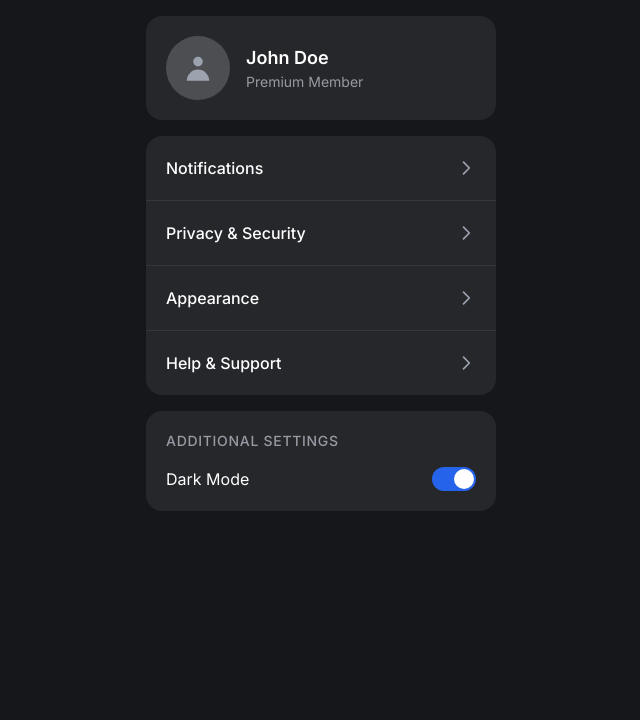
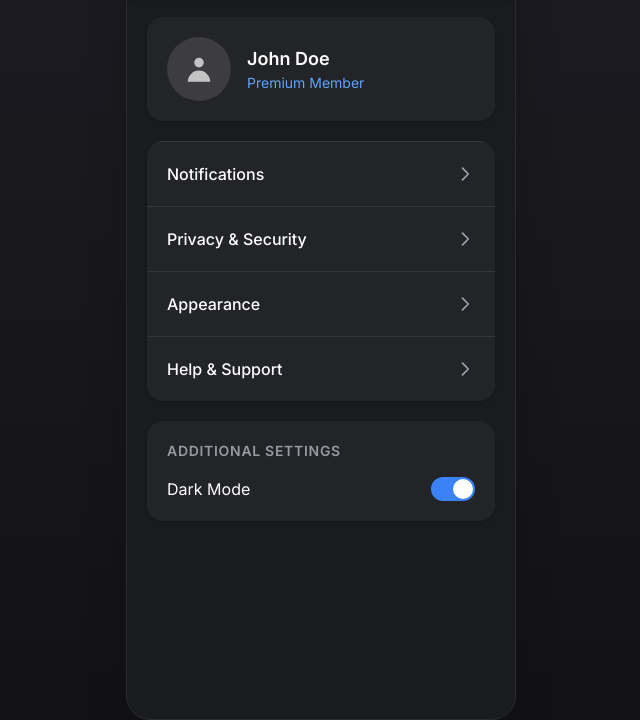
Before and after one commit to yddobyb/2800-202510-DTC14, a plain HTML site: page setting.html in a window 1280 px wide. Shown: the part 124-844 px from the top of the page, without its empty margins (319-959 px from the left). Drawn offline with nearby package versions, Linux system fonts and the light colour scheme.

Commit message:
Add template for menu items in Settings

```diff
--- a/setting.html
+++ b/setting.html
@@ -11,73 +11,84 @@
         body {
             font-family: 'Inter', sans-serif;
         }
+
+        ::-webkit-scrollbar {
+            display: none;
+        }
     </style>
 </head>
 
-<body class="bg-[#16171B] min-h-screen flex items-center justify-center">
-    <div class="w-[390px] h-[844px] bg-[#16171B] overflow-hidden">
+<body class="bg-gradient-to-b from-[#1C1C22] to-[#121216] min-h-screen flex items-center justify-center">
+    <div class="w-[390px] h-[844px] bg-[#1A1B1E] rounded-3xl shadow-2xl overflow-hidden border border-[#2A2B2F]">
         <!-- Header -->
-        <header class="w-full h-[120px] bg-[#1E1F23] flex items-center justify-center">
-            <h1 class="text-3xl font-bold text-white">Settings</h1>
+        <header class="w-full h-[120px] bg-[#1E1F23] flex items-center justify-center shadow-md">
+            <h1 class="text-3xl font-bold text-white tracking-tight">Settings</h1>
         </header>
 
         <!-- Main Content -->
-        <main class="p-5 space-y-4">
+        <main class="p-5 space-y-5 overflow-y-auto h-[calc(844px-120px)]">
             <!-- Profile Card -->
-            <div class="bg-[#26272B] rounded-2xl p-5 flex items-center space-x-4">
-                <div class="w-16 h-16 bg-[#4D4E52] rounded-full flex items-center justify-center">
-                    <svg class="w-8 h-8 text-gray-400" fill="currentColor" viewBox="0 0 20 20">
+            <div class="bg-[#26272B]/80 backdrop-blur-md rounded-2xl p-5 flex items-center space-x-4 shadow-md">
+                <div class="w-16 h-16 bg-[#4D4E52]/60 rounded-full flex items-center justify-center">
+                    <svg class="w-8 h-8 text-white/70" fill="currentColor" viewBox="0 0 20 20">
                         <path fill-rule="evenodd" d="M10 9a3 3 0 100-6 3 3 0 000 6zm-7 9a7 7 0 1114 0H3z"
                             clip-rule="evenodd" />
                     </svg>
                 </div>
                 <div>
                     <h2 class="text-lg font-semibold text-white">John Doe</h2>
-                    <p class="text-[#9999A3] text-sm">Premium Member</p>
+                    <p class="text-sm text-blue-400">Premium Member</p>
                 </div>
             </div>
 
             <!-- Settings Menu -->
-            <div class="bg-[#26272B] rounded-2xl overflow-hidden">
+            <div class="bg-[#26272B]/80 backdrop-blur-md rounded-2xl overflow-hidden divide-y divide-[#36373B] shadow-md">
                 <!-- Menu Items -->
-                <div class="divide-y divide-[#36373B]">
-                    <a href="#" class="flex items-center justify-between p-5 hover:bg-[#2A2B2F] transition-colors">
+                <template id="menu-item">
+                    <a href="#" class="flex items-center justify-between p-5 hover:bg-[#2A2B2F] transition-all">
+                        <span class="text-white font-medium">Setting Name</span>
+                        <svg class="w-5 h-5 text-gray-400" fill="none" stroke="currentColor" viewBox="0 0 24 24">
+                            <path stroke-linecap="round" stroke-linejoin="round" stroke-width="2"
+                                d="M9 5l7 7-7 7" />
+                        </svg>
+                    </a>
+                </template>
+                <a href="#" class="flex items-center justify-between p-5 hover:bg-[#2A2B2F] transition-all">
                     <span class="text-white font-medium">Notifications</span>
                     <svg class="w-5 h-5 text-gray-400" fill="none" stroke="currentColor" viewBox="0 0 24 24">
                         <path stroke-linecap="round" stroke-linejoin="round" stroke-width="2" d="M9 5l7 7-7 7" />
                     </svg>
                 </a>
-                    <a href="#" class="flex items-center justify-between p-5 hover:bg-[#2A2B2F] transition-colors">
+                <a href="#" class="flex items-center justify-between p-5 hover:bg-[#2A2B2F] transition-all">
                     <span class="text-white font-medium">Privacy & Security</span>
                     <svg class="w-5 h-5 text-gray-400" fill="none" stroke="currentColor" viewBox="0 0 24 24">
                         <path stroke-linecap="round" stroke-linejoin="round" stroke-width="2" d="M9 5l7 7-7 7" />
                     </svg>
                 </a>
-                    <a href="#" class="flex items-center justify-between p-5 hover:bg-[#2A2B2F] transition-colors">
+                <a href="#" class="flex items-center justify-between p-5 hover:bg-[#2A2B2F] transition-all">
                     <span class="text-white font-medium">Appearance</span>
                     <svg class="w-5 h-5 text-gray-400" fill="none" stroke="currentColor" viewBox="0 0 24 24">
                         <path stroke-linecap="round" stroke-linejoin="round" stroke-width="2" d="M9 5l7 7-7 7" />
                     </svg>
                 </a>
-                    <a href="#" class="flex items-center justify-between p-5 hover:bg-[#2A2B2F] transition-colors">
+                <a href="#" class="flex items-center justify-between p-5 hover:bg-[#2A2B2F] transition-all">
                     <span class="text-white font-medium">Help & Support</span>
                     <svg class="w-5 h-5 text-gray-400" fill="none" stroke="currentColor" viewBox="0 0 24 24">
                         <path stroke-linecap="round" stroke-linejoin="round" stroke-width="2" d="M9 5l7 7-7 7" />
                     </svg>
                 </a>
             </div>
-            </div>
 
             <!-- Additional Settings -->
-            <div class="bg-[#26272B] rounded-2xl p-5 space-y-4">
-                <h3 class="text-sm font-medium text-[#9999A3] uppercase tracking-wider">Additional Settings</h3>
-                <div class="space-y-2">
+            <div class="bg-[#26272B]/80 backdrop-blur-md rounded-2xl p-5 space-y-4 shadow-md">
+                <h3 class="text-sm font-semibold text-[#9999A3] uppercase tracking-wider">Additional Settings</h3>
+                <div class="space-y-3">
                     <label class="flex items-center justify-between">
                         <span class="text-white">Dark Mode</span>
-                        <div class="relative inline-flex items-center cursor-pointer">
+                        <div class="relative inline-flex items-center">
                             <input type="checkbox" value="" class="sr-only peer" checked>
                             <div
-                                class="w-11 h-6 bg-[#36373B] rounded-full peer peer-checked:after:translate-x-full after:content-[''] after:absolute after:top-0.5 after:left-[2px] after:bg-white after:rounded-full after:h-5 after:w-5 after:transition-all peer-checked:bg-blue-600">
+                                class="w-11 h-6 bg-gray-600 rounded-full peer peer-checked:bg-blue-500 after:content-[''] after:absolute after:top-[2px] after:left-[2px] after:bg-white after:rounded-full after:h-5 after:w-5 after:transition-all peer-checked:after:translate-x-5">
                             </div>
                         </div>
                     </label>
```
Lines whose indentation alone changed are shown as unchanged.
